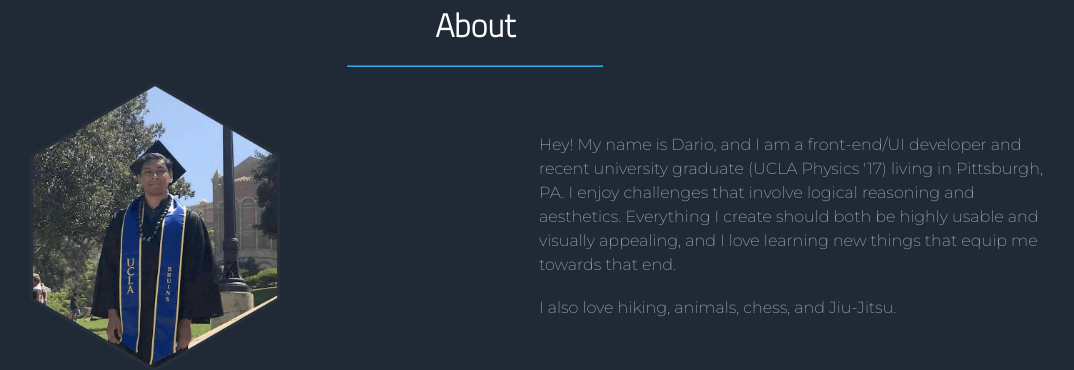
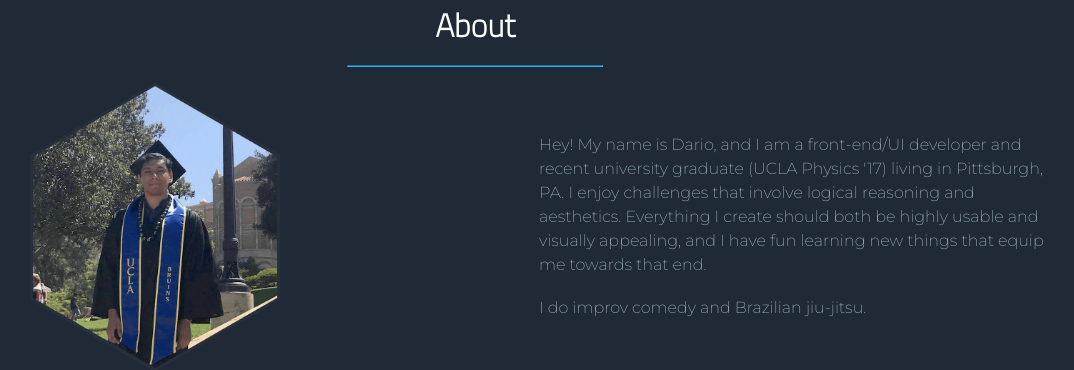
Before and after one commit to darzyx/darzyx, a React (Create React App) app: page / in a window 1280 px wide. Shown: the part 4680-5050 px from the top of the page, without its empty margins (165-1239 px from the left). Built offline with nearby package versions, Linux system fonts and the light colour scheme.

Commit message:
Update about me

```diff
--- a/src/Components/About.js
+++ b/src/Components/About.js
@@ -16,11 +16,11 @@ const About = () => (
           university graduate (UCLA Physics '17) living in Pittsburgh, PA. I
           enjoy challenges that involve logical reasoning and aesthetics.
           Everything I create should both be highly usable and visually
-          appealing, and I love learning new things that equip me towards that
-          end.
+          appealing, and I have fun learning new things that equip me towards
+          that end.
         </p>
         <br />
-        <p>I also love hiking, animals, chess, and Jiu-Jitsu.</p>
+        <p>I do improv comedy and Brazilian jiu-jitsu.</p>
       </div>
     </div>
     <div className="triangle"></div>
```
